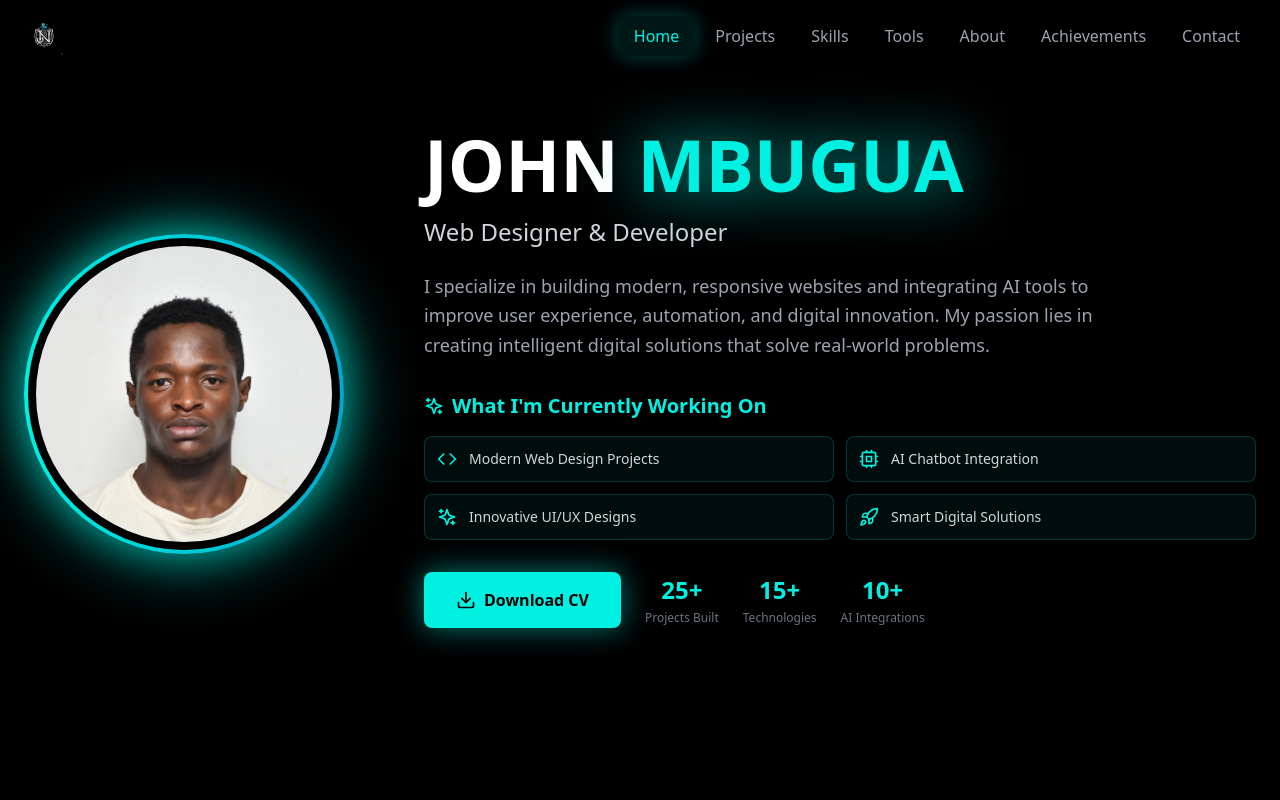
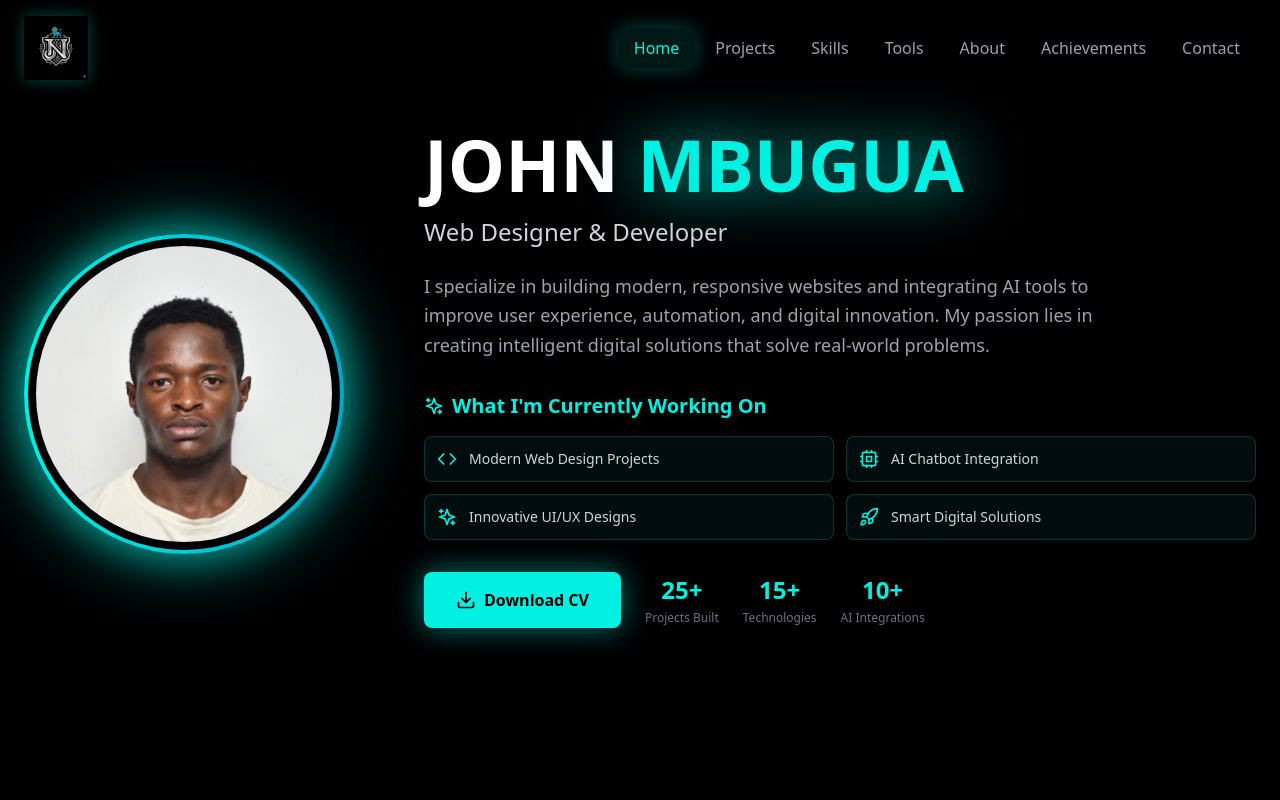
Before and after one commit to njokijohn566-hue/JOHN-MBUGUA-PORTFOLIO, a React (Vite) app: page / in a window 1280 px wide. Shown: the top 800 px of the page. Built offline with nearby package versions, Linux system fonts and the light colour scheme.

Commit message:
increased the logo size.

```diff
--- a/src/components/Navigation.tsx
+++ b/src/components/Navigation.tsx
@@ -55,7 +55,9 @@ export default function Navigation() {
         <img
             src={logo}
             alt="John Njoki Logo"
-            className="h-10 w-auto object-contain"
+            /* Changed h-10 to h-16 (64px) or h-20 (80px) for more impact */
+            className="h-16 w-auto object-contain transition-transform hover:scale-105"
+            style={{ filter: 'drop-shadow(0 0 8px rgba(0, 240, 225, 0.3))' }}
           />
         </div>
 
```
